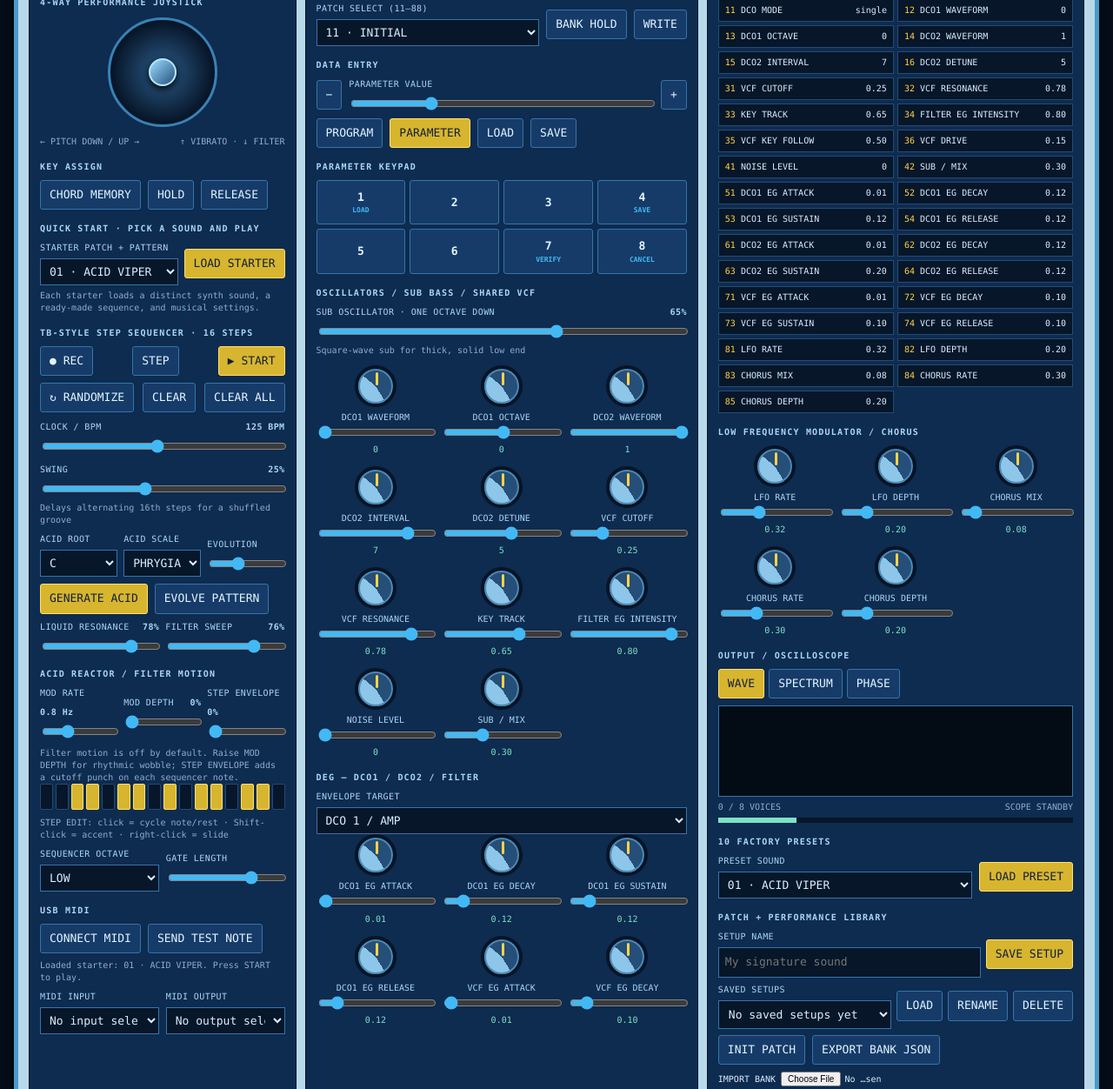
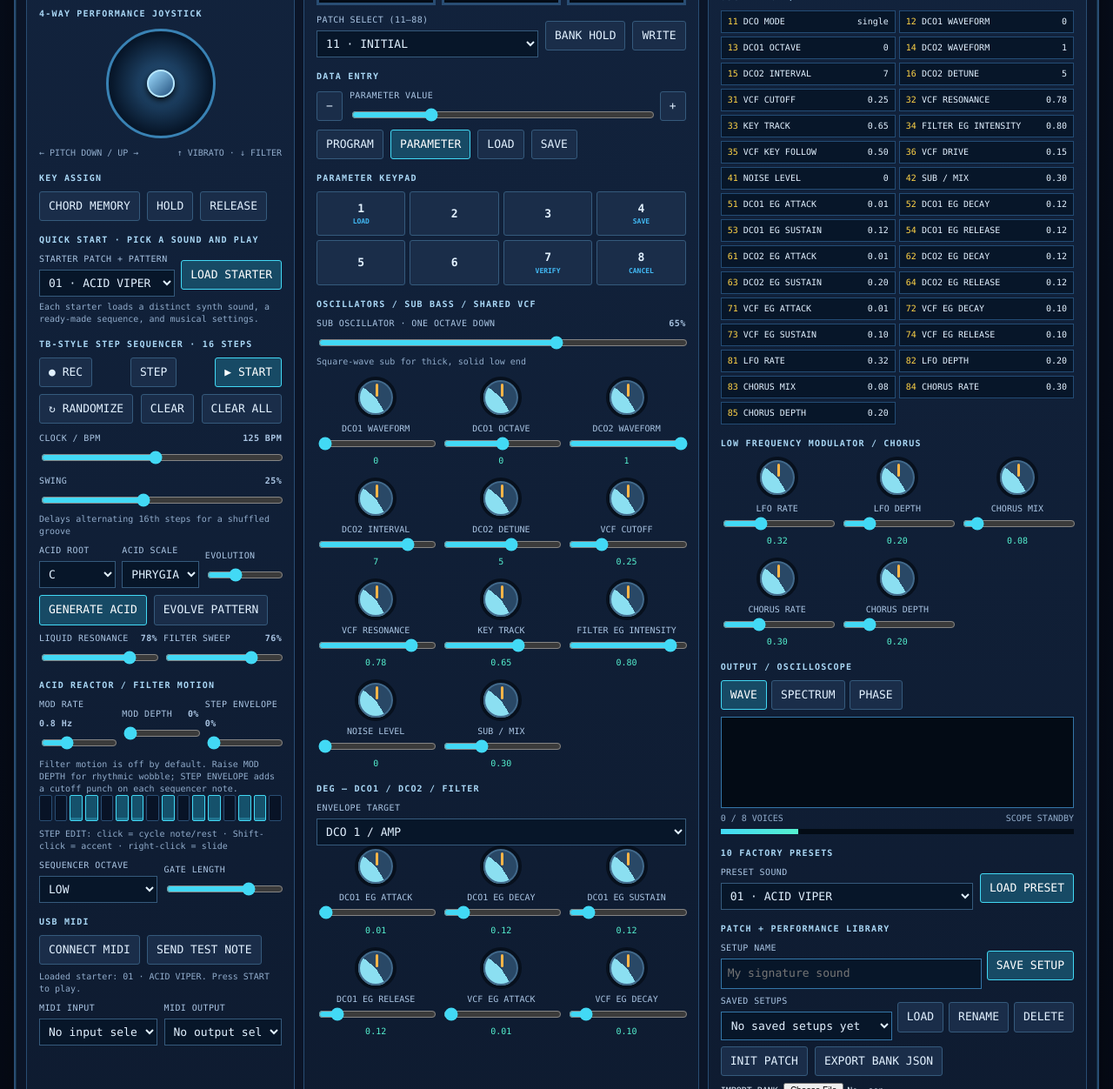
Before and after one commit to MENTLONE/QUETZALC-TL-1, a plain HTML site: page index.html in a window 1280 px wide. Shown: the part 239-1491 px from the top of the page at 87% size. Drawn offline with Linux system fonts and the light colour scheme.

Commit message:
Apply Soundwave-inspired desktop instrument palette

```diff
--- a/index.html
+++ b/index.html
@@ -142,6 +142,43 @@ button.active,.primary{background:#d8b52f;border-color:#ffe16b;color:#10213b}
   .fx-scenes button { min-height: 40px; }
   canvas { max-width: 100%; }
 }
+
+/* QUETZALCŌĀTL DESKTOP — Soundwave-inspired G1 cybernetic palette */
+:root {
+  --bg:#07101f; --panel:#101d35; --panel2:#182b48; --ink:#e2f1ff;
+  --muted:#91accb; --red:#42d9f5; --blue:#42d9f5; --gold:#ffb547;
+  --line:#2a5277; --green:#55f0cf;
+}
+html { background:#060c17; }
+body { background:radial-gradient(ellipse at 50% -10%,#17365b 0%,#091326 48%,#050914 100%);color:var(--ink); }
+.instrument { background:#0b1528;color:var(--ink);border:2px solid #294d73;box-shadow:0 18px 55px #0009,inset 0 0 0 1px #42d9f522; }
+header { background:linear-gradient(180deg,#1b3556,#10213b 68%,#0b172b);border-bottom:2px solid #42d9f5; }
+header h1 { color:#eaf8ff;text-shadow:0 0 18px #42d9f533; }
+.panel { background:linear-gradient(180deg,#12233d,#0e1b30);border:1px solid #294d73;color:var(--ink);box-shadow:inset 0 1px 0 #8ac9ff0c; }
+.panel h2 { color:#42d9f5;border-bottom-color:#2a5277; }
+.panel h3 { color:#a9d7f5; }
+button { background:#1a2d49;color:#e2f1ff;border-color:#355a7c; }
+button:hover { border-color:#42d9f5;box-shadow:0 0 0 1px #42d9f533; }
+button.active,.primary { background:#174a65;border-color:#42d9f5;color:#fff; }
+.control label,.knobwrap label { color:#a9c4e2; }
+.control input[type=range],.knobwrap input { accent-color:#42d9f5; }
+.control select,select,input[type=text] { background:#071629;color:#e2f1ff;border-color:#355a7c; }
+.knob { background:conic-gradient(from 220deg,#8bdff1 0 25%,#294866 25% 80%,#8bdff1 80%);border-color:#07101d;box-shadow:inset 0 0 0 2px #426a8c; }
+.knob:after { background:#ffb547; }
+.value,.digits { color:#55f0cf; }
+.display { background:#030b15;border-color:#294d73; }
+.step { background:#081326;border-color:#294d73;color:#9dc9e9; }
+.step.on { background:#15516b;border-color:#42d9f5;color:#fff;box-shadow:inset 0 -3px 0 #42d9f544; }
+.step.playhead { outline:2px solid #ffb547; }
+.keyboard { border-color:#294d73; }
+.meter { background:#030b15; }
+.meter div { background:linear-gradient(90deg,#42d9f5,#55f0cf); }
+.fx-panel { border-color:#42d9f5;box-shadow:inset 0 0 0 1px #42d9f511,0 0 18px #42d9f50b; }
+.lamp.on { background:#55f0cf;box-shadow:0 0 9px #55f0cf; }
+@media (min-width:1051px) {
+  .instrument { margin:14px auto; }
+  .panel { padding:14px; }
+}
 </style>
 
 </head>
```
